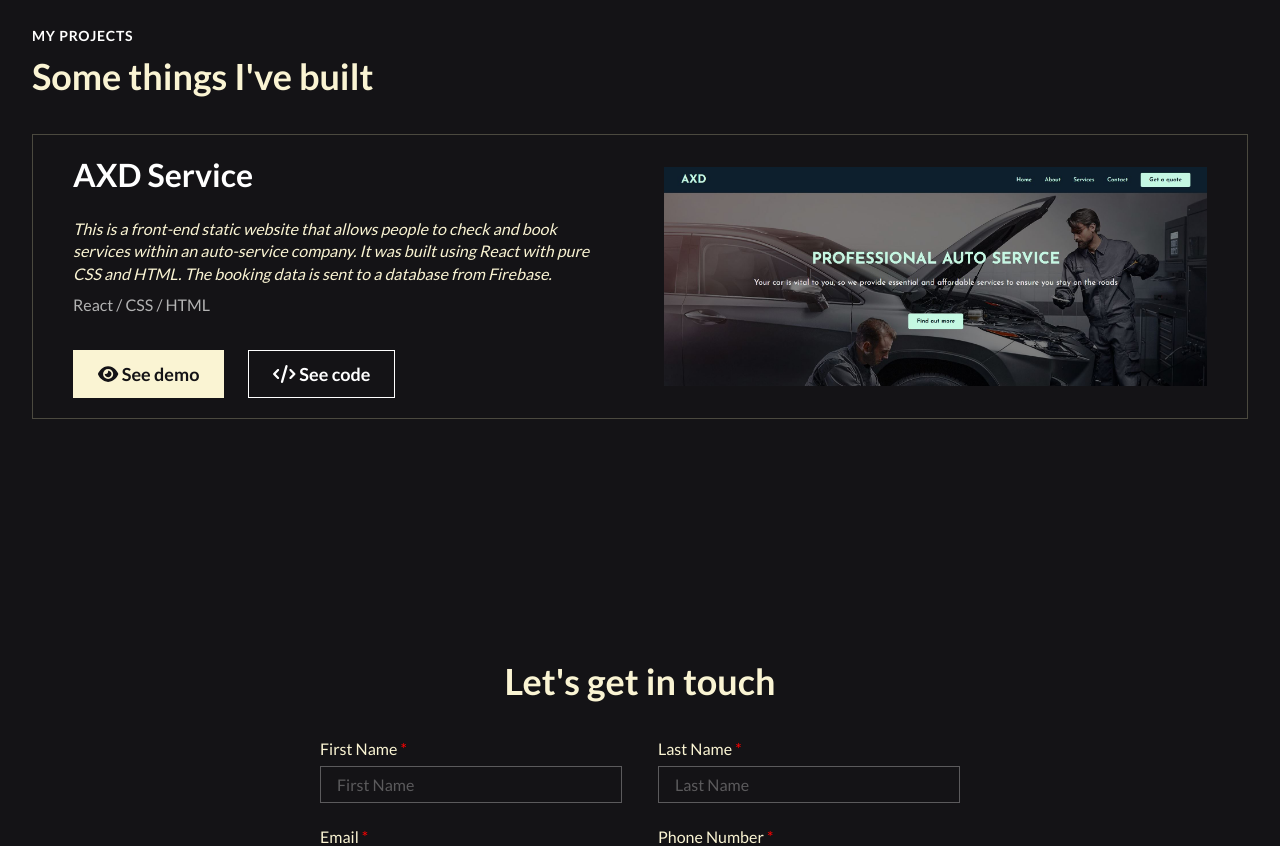
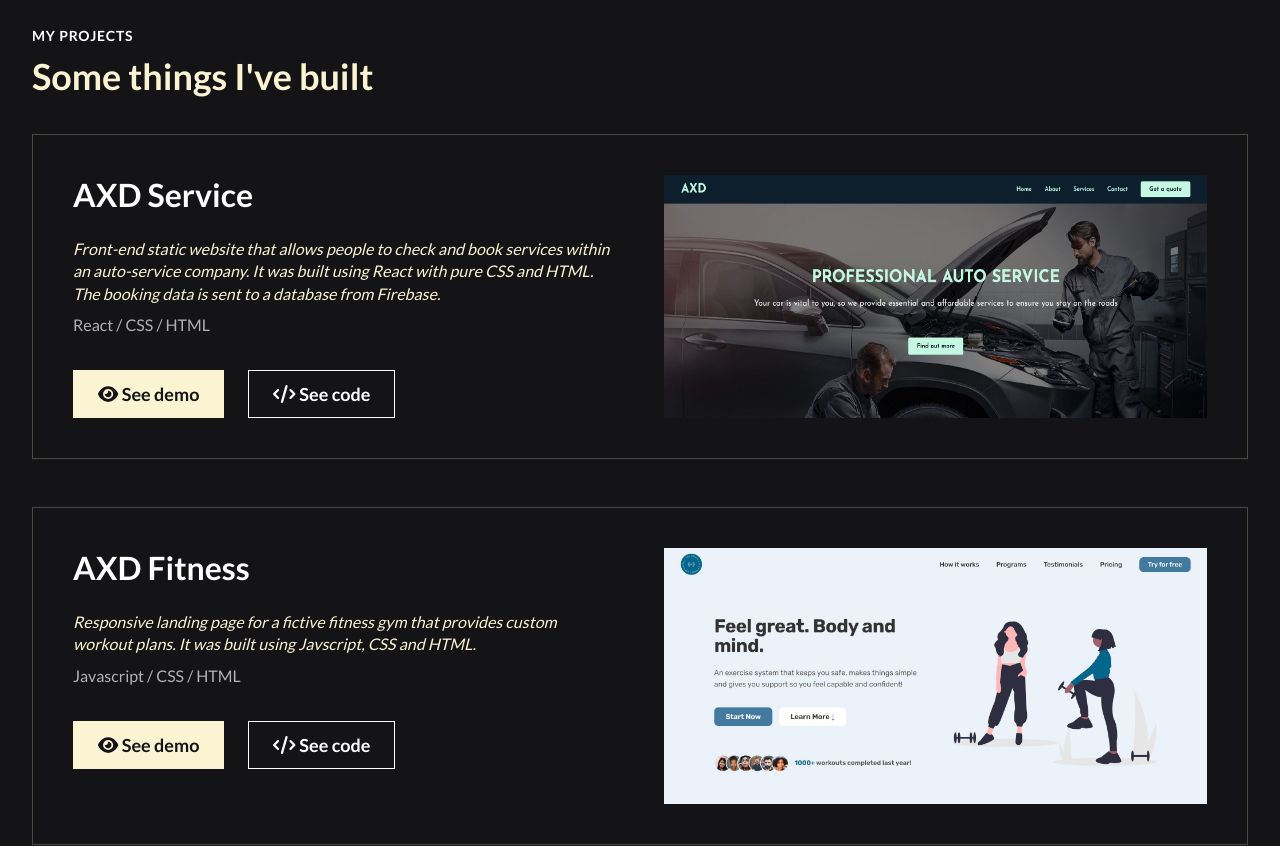
Before and after one commit to adelindascalu/adelin-portfolio, a React (Create React App) app: page / in a window 1280 px wide. Shown: the part 1760-2606 px from the top of the page. Built offline with nearby package versions, Linux system fonts and the light colour scheme; no server answers.

Commit message:
New project added

```diff
--- a/public/index.html
+++ b/public/index.html
@@ -5,10 +5,7 @@
     <link rel="icon" href="./A-logo64.png" />
     <meta name="viewport" content="width=device-width, initial-scale=1" />
     <meta name="theme-color" content="#000000" />
-    <meta
-      name="description"
-      content="Web site created using create-react-app"
-    />
+    <meta name="description" content="Adelin's Personal Portfolio Website" />
     <link rel="apple-touch-icon" href="./A-logo192.png" />
     <!--
       manifest.json provides metadata used when your web app is installed on a
--- a/src/components/ReusableComponents/ProjectCard.css
+++ b/src/components/ReusableComponents/ProjectCard.css
@@ -1,7 +1,7 @@
 .project-container {
   display: grid;
   grid-template-columns: 1fr 1fr;
-  padding: 2rem 4rem;
+  padding: 4rem;
   border: 1px solid #4b493f;
   gap: 4.8rem;
   margin-bottom: 4.8rem;
@@ -37,6 +37,7 @@
 
 .project-cover {
   width: 100%;
+  height: 100%;
 }
 
 @media (max-width: 57em) {
--- a/src/components/ReusableComponents/ProjectCard.js
+++ b/src/components/ReusableComponents/ProjectCard.js
@@ -1,5 +1,6 @@
 import "./ProjectCard.css";
 import axdService from "../../assets/images/axd-service-capture.JPG";
+import axdFitness from "../../assets/images/axd-fitness-website.JPG";
 import { FontAwesomeIcon } from "@fortawesome/react-fontawesome";
 import { faCode, faEye } from "@fortawesome/free-solid-svg-icons";
 
@@ -40,10 +41,19 @@ const projects = [
   {
     title: "AXD Service",
     description:
-      "This is a front-end static website that allows people to check and book services within an auto-service company. It was built using React with pure CSS and HTML. The booking data is sent to a database from Firebase. ",
+      "Front-end static website that allows people to check and book services within an auto-service company. It was built using React with pure CSS and HTML. The booking data is sent to a database from Firebase. ",
     skills: "React / CSS / HTML",
     image: axdService,
     link: "https://axd-service.netlify.app/",
     code: "https://github.com/adelindascalu/auto-service-website",
   },
+  {
+    title: "AXD Fitness",
+    description:
+      "Responsive landing page for a fictive fitness gym that provides custom workout plans. It was built using Javscript, CSS and HTML.",
+    skills: "Javascript / CSS / HTML",
+    image: axdFitness,
+    link: "https://axd-fitness.netlify.app/",
+    code: "https://github.com/adelindascalu/axd-fitness",
+  },
 ];
```
Also changed, not shown: src/assets/images/axd-fitness-website.JPG (added).
